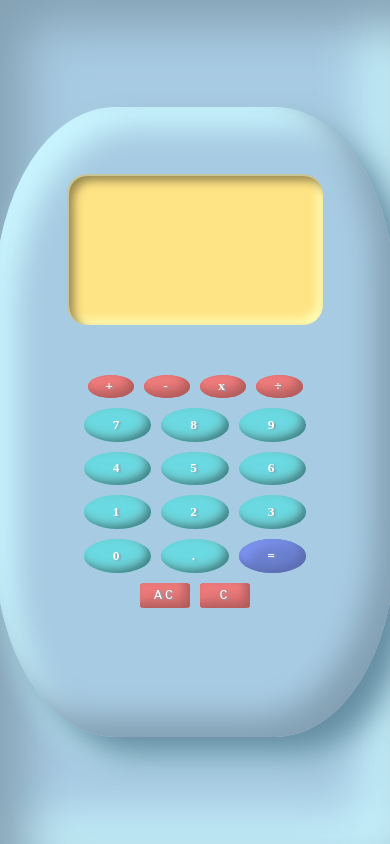
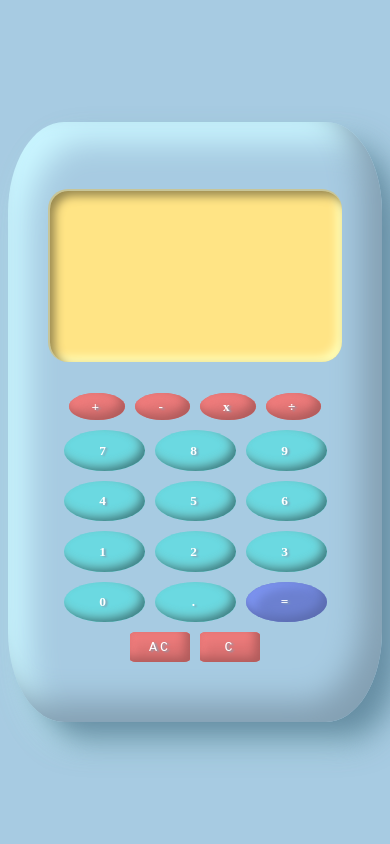
Before and after one commit to Museale/calculator, a plain HTML site: page index.html in a window 390 px wide. Drawn offline with Linux system fonts and the light colour scheme; a web font is replaced by a local one.

Commit message:
media query addition for small screens

```diff
--- a/script.js
+++ b/script.js
@@ -125,7 +125,7 @@ const operators = document.querySelectorAll('.operator');
             numberDisplayer.textContent = firstNumber;
             return firstNumber;
         }
-        if (!secondNumber && e.target.textContent == '-') {
+        if (!secondNumber && e.target.textContent == '-' && operator) {
             secondNumber = '-';
             secondNumberDisplayer.textContent = secondNumber;
             return secondNumber;
--- a/style.css
+++ b/style.css
@@ -30,10 +30,10 @@ body {
     gap: 80px;
     height: 80vh;
     min-height: 600px;
-    max-height: 630px;
+    max-height: 600px;
     width: 80vw;
     max-width: 550px;
-    min-width: 400px;
+    min-width: 350px;
     border-radius: 30%;
     padding: 0.2em;
     background: #a7cbe2;
@@ -92,7 +92,7 @@ body {
     width: 50vw;
     aspect-ratio: 1.5;
     max-width: 300px;
-    min-width: 250px;
+    min-width: 200px;
     margin-top: 0.2rem;
 }
 
@@ -231,3 +231,32 @@ body {
     box-shadow:  inset -5px -5px 10px #b15c5c,
                  inset 5px 10px 10px #ef7c7c;
 }
+
+@media screen and (max-width: 600px) {
+    body {
+        box-shadow: none;
+    }
+    #container {
+        border: #408287 solid 5px;
+        background-color: none;
+        border: none;
+        border-radius: 15%;
+        flex-basis: 0, 1;
+        width: 100%;
+        height: auto;
+        margin-top: 10%;
+        margin-bottom: 10%;
+        margin-right: 2%;
+        margin-left: 2%;
+    }
+    #buttons {
+        margin-top: 0;
+        width: 100%;
+        margin-bottom: 10%;
+    }
+    #screen {
+        width: 80%;
+        margin-bottom: 20px;
+    }
+
+}
```
